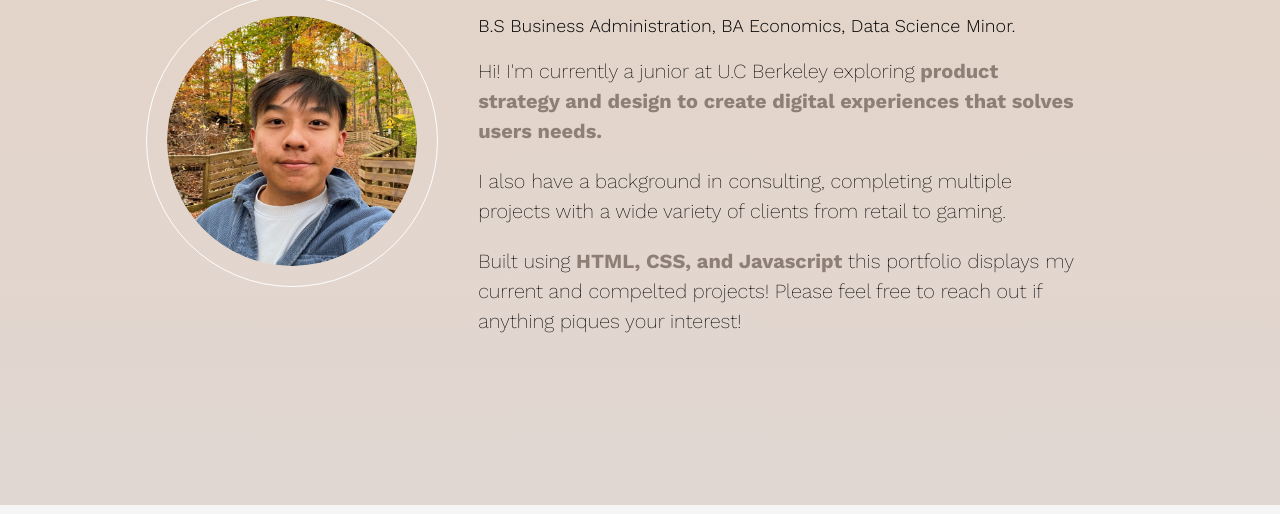
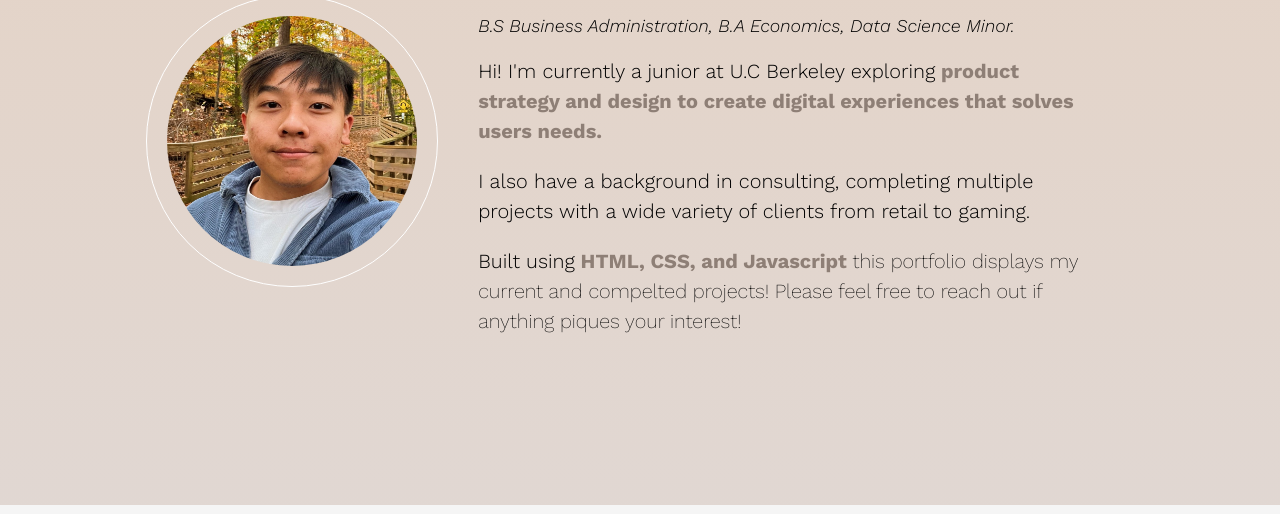
Before and after one commit to minsitt101/portfolio, a plain HTML site: page index.html in a window 1280 px wide. Shown: the part 215-729 px from the top of the page. Drawn offline with nearby package versions, Linux system fonts and the light colour scheme.

Commit message:
italicized major

```diff
--- a/assets/home page css & images/home_page.css
+++ b/assets/home page css & images/home_page.css
@@ -173,11 +173,12 @@ body {
   color: #5A6A79
 }
 
-.Major {
+.Major.fade-up {
   font-size: 18px;
   font-weight: 300;
   margin-left: 20px;
   animation: fade-up 2s;
+  font-style: italic;
 }
 
 .Intro {
--- a/index.html
+++ b/index.html
@@ -31,14 +31,14 @@
     </div>
   </div>
   <div class="middle_section hidden">
-      <div id="profile-pic"> <img class = "fade-up" src = "assets/home page css & images/profile_picture.png"/></div>
+      <div id="profile-pic"> <img class = "fade-up" src = "assets/home page css & images/better_quality.png.jpg"/></div>
       <div id="background_text" class="scrollable">
         <p class="MyName fade-up">Min Sitt Thu Aung</p>
-        <p class="Major fade-up">B.S Business Administration, BA Economics, Data Science Minor. </p>
-        <p class = "Intro fade-up"><span style ="font-weight: 200;"> Hi! I'm currently a junior at U.C Berkeley exploring</span><strong style="color: #8E7f76;"> product strategy and design to create digital experiences that
+        <p class="Major fade-up">B.S Business Administration, B.A Economics, Data Science Minor.</p>
+        <p class = "Intro fade-up"><span style ="font-weight: 300;"> Hi! I'm currently a junior at U.C Berkeley exploring</span><strong style="color: #8E7f76;"> product strategy and design to create digital experiences that
           solves users needs.</strong></p>
-        <p class = "Intro fade-up"><span style="font-weight: 200;">I also have a background in consulting, completing multiple  projects with a wide variety of clients from retail to gaming.</span></p>
-        <p class = "Intro fade-up"><span style="font-weight: 200;">Built using</span><strong style="color: #8E7f76;"> HTML, CSS, and Javascript </strong><span style="font-weight: 200;">this portfolio
+        <p class = "Intro fade-up"><span style="font-weight: 300;">I also have a background in consulting, completing multiple  projects with a wide variety of clients from retail to gaming.</span></p>
+        <p class = "Intro fade-up"><span style="font-weight: 300;">Built using</span><strong style="color: #8E7f76;"> HTML, CSS, and Javascript </strong><span style="font-weight: 200;">this portfolio
           displays my current and compelted projects!  Please feel free to reach out if anything piques your interest!</span>
         </I> </p>
       </div>
```
Also changed, not shown: Website Page.html (+1 -5 lines), assets/home page css & images/better_quality.png.jpg (renamed from assets/home page css & images/Screenshot 2024-04-08 at 11.35.09 PM.png.jpg), 2 other files.
